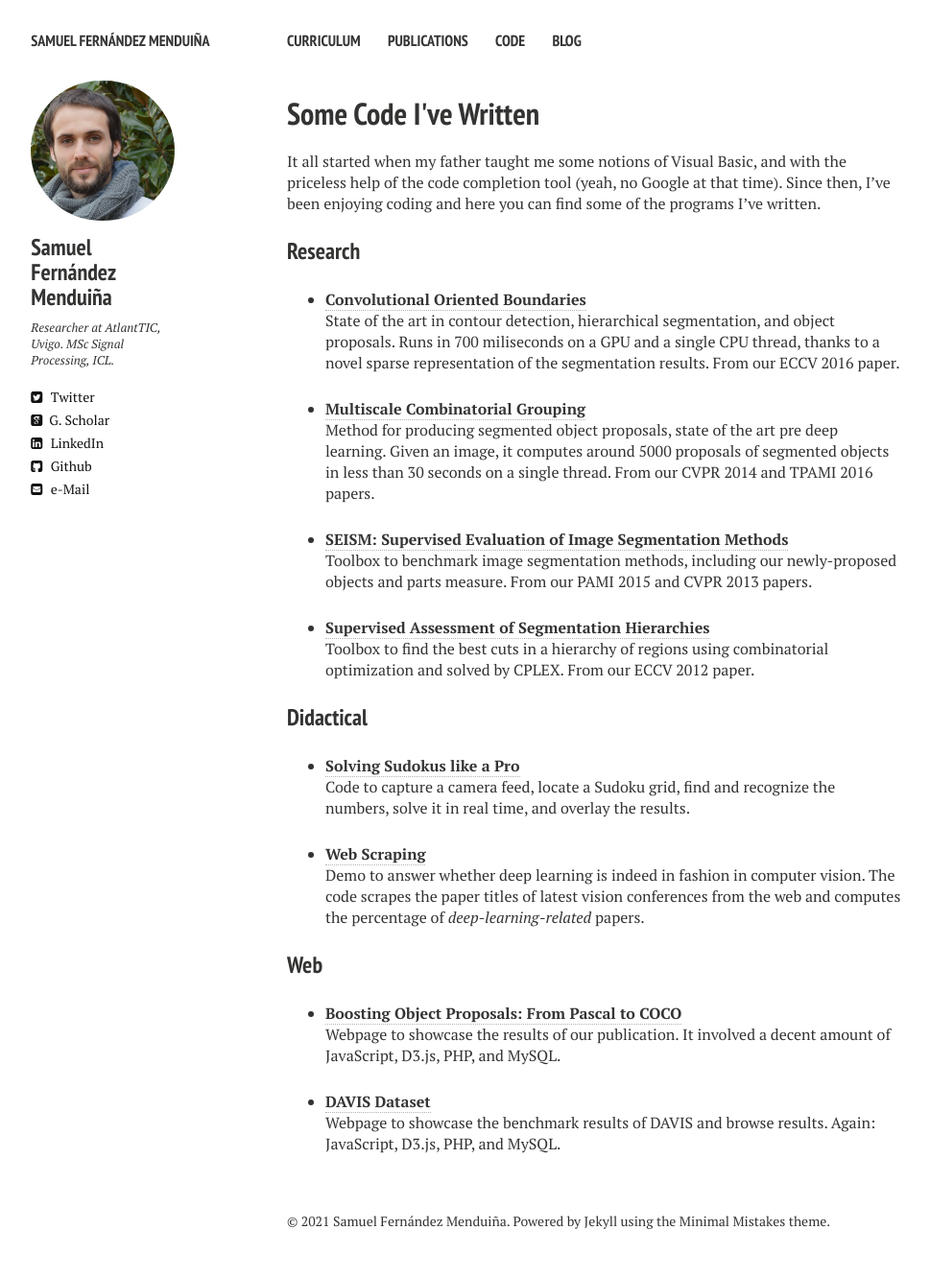
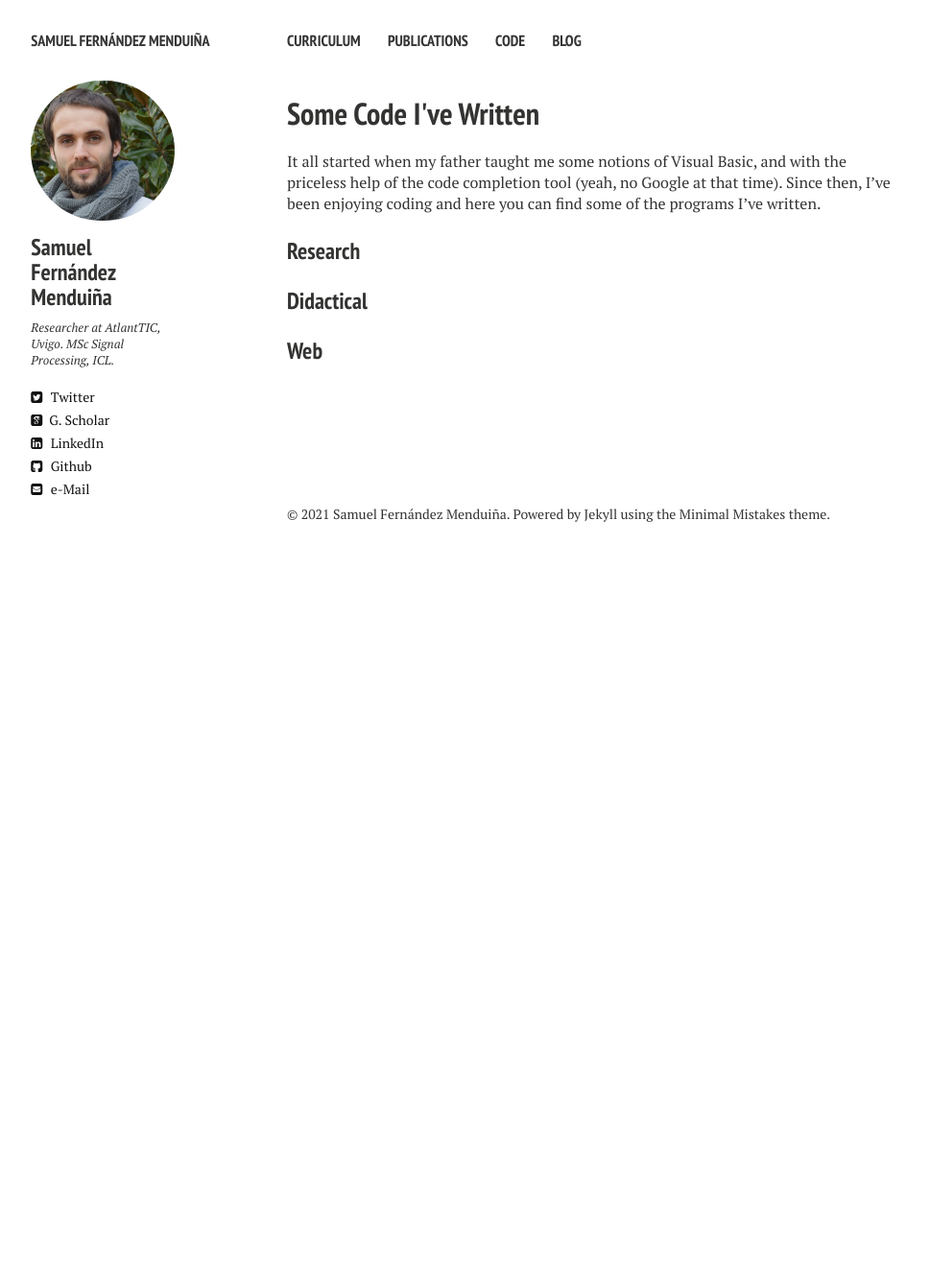
Before and after one commit to sf219/sfweb, a Jekyll site: the page built from code.md, in a window 1280 px wide. Shown: the whole page at 96% size, without its empty margins (21-990 px from the left). Built offline with Jekyll 4.4.1, drawn with Linux system fonts in a browser that asks for light colours; nearby versions of some CDN libraries; after the commit the page ends 900 px from its top, so only the background shows below that.

Commit message:
Update code.md

```diff
--- a/code.md
+++ b/code.md
@@ -12,30 +12,7 @@ It all started when my father taught me some notions of Visual Basic, and with t
 
 ### Research
 
-* [**Convolutional Oriented Boundaries**](http://www.vision.ee.ethz.ch/~cvlsegmentation/cob/)<br>
-State of the art in contour detection, hierarchical segmentation, and object proposals. Runs in 700 miliseconds on a GPU and a single CPU thread, thanks to a novel sparse representation of the segmentation results. From our ECCV 2016 paper.
-
-* [**Multiscale Combinatorial Grouping**](http://www.eecs.berkeley.edu/Research/Projects/CS/vision/grouping/mcg/)<br>
-Method for producing segmented object proposals, state of the art pre deep learning. Given an image, it computes around 5000 proposals of segmented objects in less than 30 seconds on a single thread. From our CVPR 2014 and TPAMI 2016 papers.
-
-* [**SEISM: Supervised Evaluation of Image Segmentation Methods**](http://www.vision.ee.ethz.ch/~biwiproposals/seism/index.html)<br>
-Toolbox to benchmark image segmentation methods, including our newly-proposed objects and parts measure. From our PAMI 2015 and CVPR 2013 papers.
-
-* [**Supervised Assessment of Segmentation Hierarchies**](https://imatge.upc.edu/web/resources/supervised-assessment-segmentation-hierarchies)<br>
-Toolbox to find the best cuts in a hierarchy of regions using combinatorial optimization and solved by CPLEX. From our ECCV 2012 paper.
 
 ### Didactical
 
-* [**Solving Sudokus like a Pro**](http://jponttuset.github.io/solving-sudokus-like-a-pro-1/)<br>
-Code to capture a camera feed, locate a Sudoku grid, find and recognize the numbers, solve it in real time, and overlay the results.
-
-* [**Web Scraping**](http://jponttuset.github.io/deep-learning-scraping/)<br>
-Demo to answer whether deep learning is indeed in fashion in computer vision. The code scrapes the paper titles of latest vision conferences from the web and computes the percentage of *deep-learning-related* papers.
-
 ### Web
-
-* [**Boosting Object Proposals: From Pascal to COCO**](http://www.vision.ee.ethz.ch/~biwiproposals/boosting-coco/)<br>
-Webpage to showcase the results of our publication. It involved a decent amount of JavaScript, D3.js, PHP, and MySQL.
-
-* [**DAVIS Dataset**](https://graphics.ethz.ch/~perazzif/davis/index.html)<br>
-Webpage to showcase the benchmark results of DAVIS and browse results. Again: JavaScript, D3.js, PHP, and MySQL.
```
